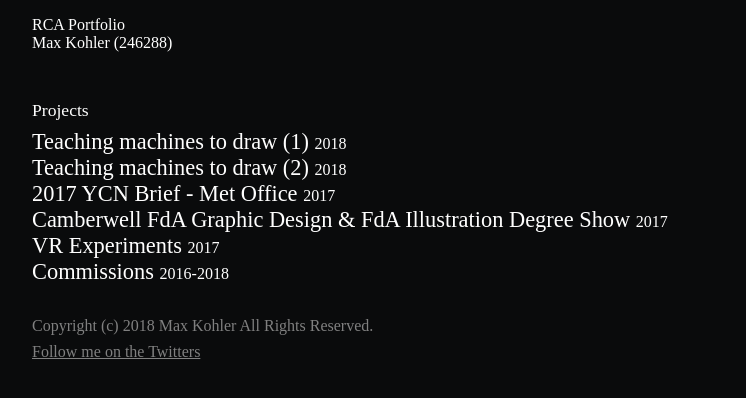
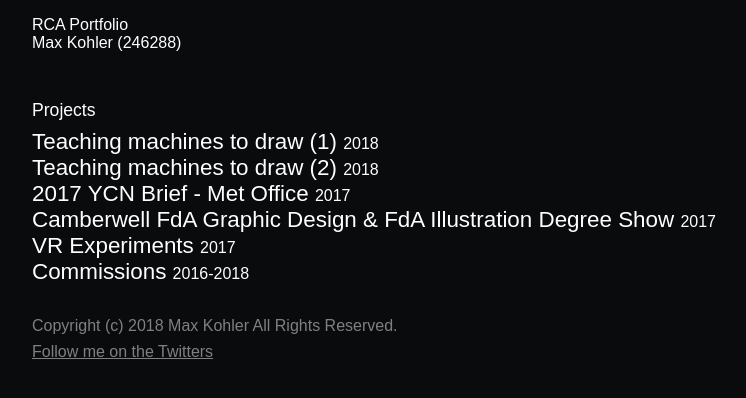
Before and after one commit to awesomephant/rca, a Jekyll site: the page built from index.md, in a window 1280 px wide. Shown: the top 398 px of the page, without its empty margins (32-778 px from the left). Built offline with Jekyll 4.4.1, drawn with Linux system fonts in a browser that asks for light colours; nearby versions of some CDN libraries.

Commit message:
Fix type stack

```diff
--- a/_sass/_base.scss
+++ b/_sass/_base.scss
@@ -11,7 +11,7 @@
 }
 
 $black: rgb(10,11,12);
-$sans: "Suisse Int'l";
+$sans: "Suisse Int'l", sans-serif;
 
 *{
   margin: 0;
```
